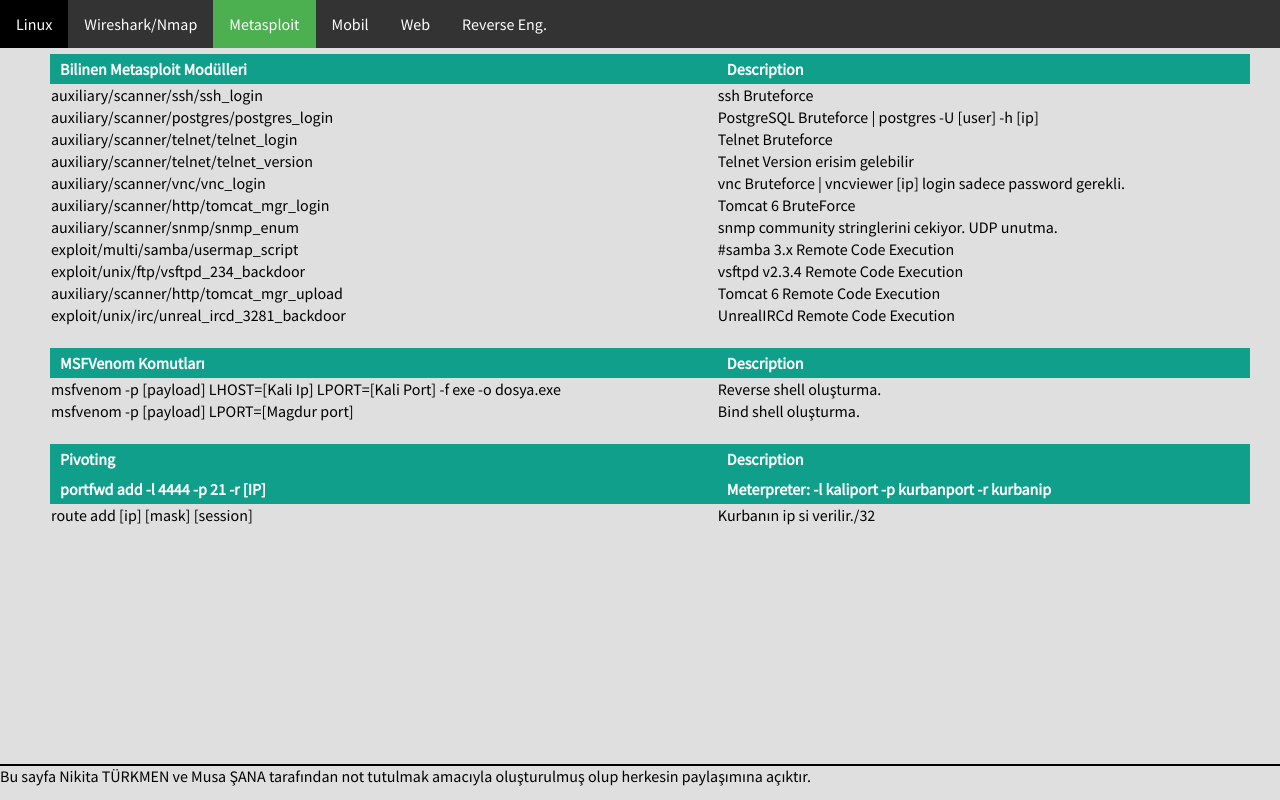
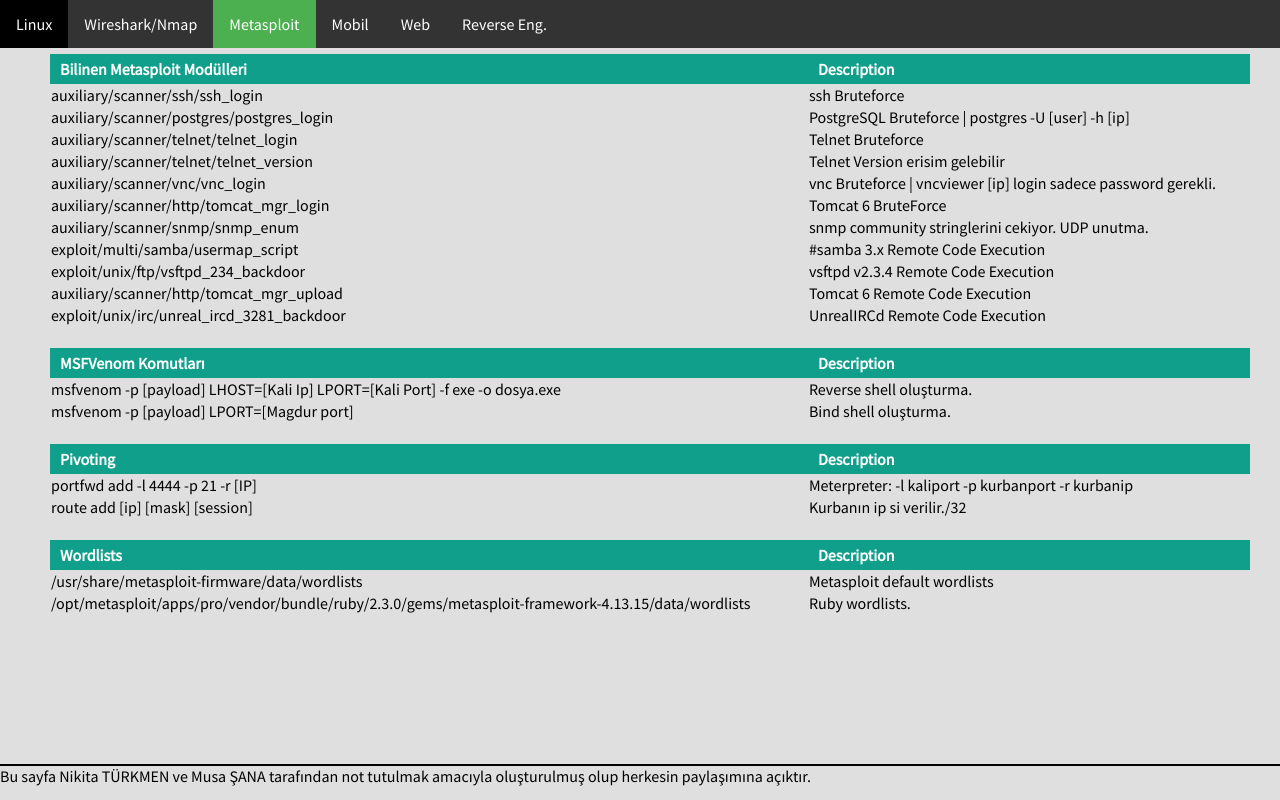
Before and after one commit to musana/musana.old.github.io, a plain HTML site: page notlar/index.html in a window 1280 px wide. Both pictures are taken after a click on the link "Metasploit". Drawn offline with Linux system fonts and the light colour scheme.

Commit message:
al pusladım

```diff
--- a/notlar/index.html
+++ b/notlar/index.html
@@ -111,8 +111,13 @@
 
     <tr><td><br></td></tr>
     <tr><th>Pivoting</th><th>Description</th></tr>
-    <tr><th>portfwd add -l 4444 -p 21 -r [IP]</th><th>Meterpreter: -l kaliport -p kurbanport -r kurbanip</th></tr>
+    <tr><td>portfwd add -l 4444 -p 21 -r [IP]</td><td>Meterpreter: -l kaliport -p kurbanport -r kurbanip</td></tr>
     <tr><td class="kod">route add [ip] [mask] [session]</td><td class="desc">Kurbanın ip si verilir./32</td></tr>
+
+    <tr><td><br></td></tr>
+    <tr><th>Wordlists</th><th>Description</th></tr>
+    <tr><td class="kod">/usr/share/metasploit-firmware/data/wordlists</td><td class="desc">Metasploit default wordlists</td></tr>
+    <tr><td class="kod">/opt/metasploit/apps/pro/vendor/bundle/ruby/2.3.0/gems/metasploit-framework-4.13.15/data/wordlists</td><td class="desc">Ruby wordlists.</td></tr>
 
   </table>
 </div>
```
